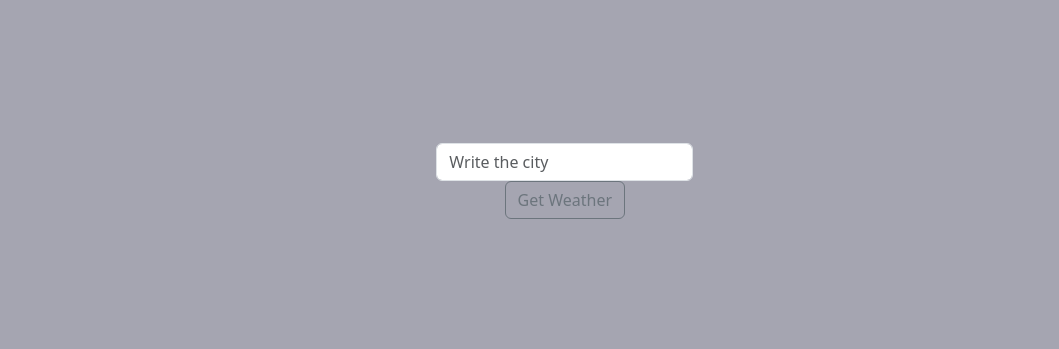
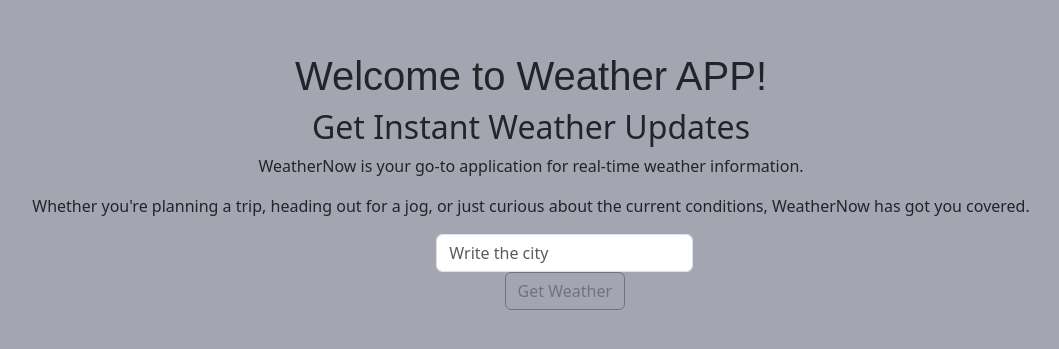
Before and after one commit to LeonidMark/Weather_APP, a website built with Vite: page Weather_APP/index.html in a window 1280 px wide. Shown: the part 211-560 px from the top of the page, without its empty margins (109-1168 px from the left). Built offline with nearby package versions, Linux system fonts and the light colour scheme; no server answers.

Commit message:
Created a simple start text and it hides when the user clicks on Get Weather button

```diff
--- a/Weather_APP/index.html
+++ b/Weather_APP/index.html
@@ -9,8 +9,15 @@
 </head>
 <body>
     <div class="container-fluid">
+        <div class="row justify-content-center text-center">
+            <div id="startPage">
 
-        <div class="row justify-content-center">
+                <h1>Welcome to Weather APP!</h1>
+                <h2>Get Instant Weather Updates</h2>
+                <p>WeatherNow is your go-to application for real-time weather information.</p>
+                <p> Whether you're planning a trip, heading out for a jog, or just curious about the current conditions, WeatherNow has got you covered.
+             </p>
+            </div>
             <div class="col-12 mb-3 col-md-6 offset-4 text-center">
                 <div class="input-group">
                     <form action="#" id="submitForm">
--- a/Weather_APP/src/functions.ts
+++ b/Weather_APP/src/functions.ts
@@ -13,7 +13,7 @@ weatherCastEl!.innerHTML=`<div class="card p-4">
 </div>
 <div class="d-flex flex-column temp mt-5 mb-3">
 
-    <h1 class="mb-0 font-weight-bold" id="heading"> ${Math.round(weather.main.temp)} C &deg </h1>
+    <h1 class="mb-0 font-weight-bold" id="heading"> ${Math.round(weather.main.temp)} C&deg </h1>
     <span class="small grey">${getWeatherArray(weather.weather)?.description}</span>
 </div>
 <div class="d-flex">
--- a/Weather_APP/src/main.ts
+++ b/Weather_APP/src/main.ts
@@ -8,6 +8,8 @@ let cityInput:string=cityEl!.value
 const dataWeather= await getApiData(cityInput)
 renderWeather(dataWeather)
 cityEl!.value=""
+const startPageEl=document.querySelector("#startPage")
+startPageEl!.classList.add("hide")
 const showMoreBtnEl=document.querySelector<HTMLButtonElement>("#showMoreBtn")
 showMoreBtnEl!.addEventListener('click',e=>{
     const target=e.target as HTMLButtonElement
```
